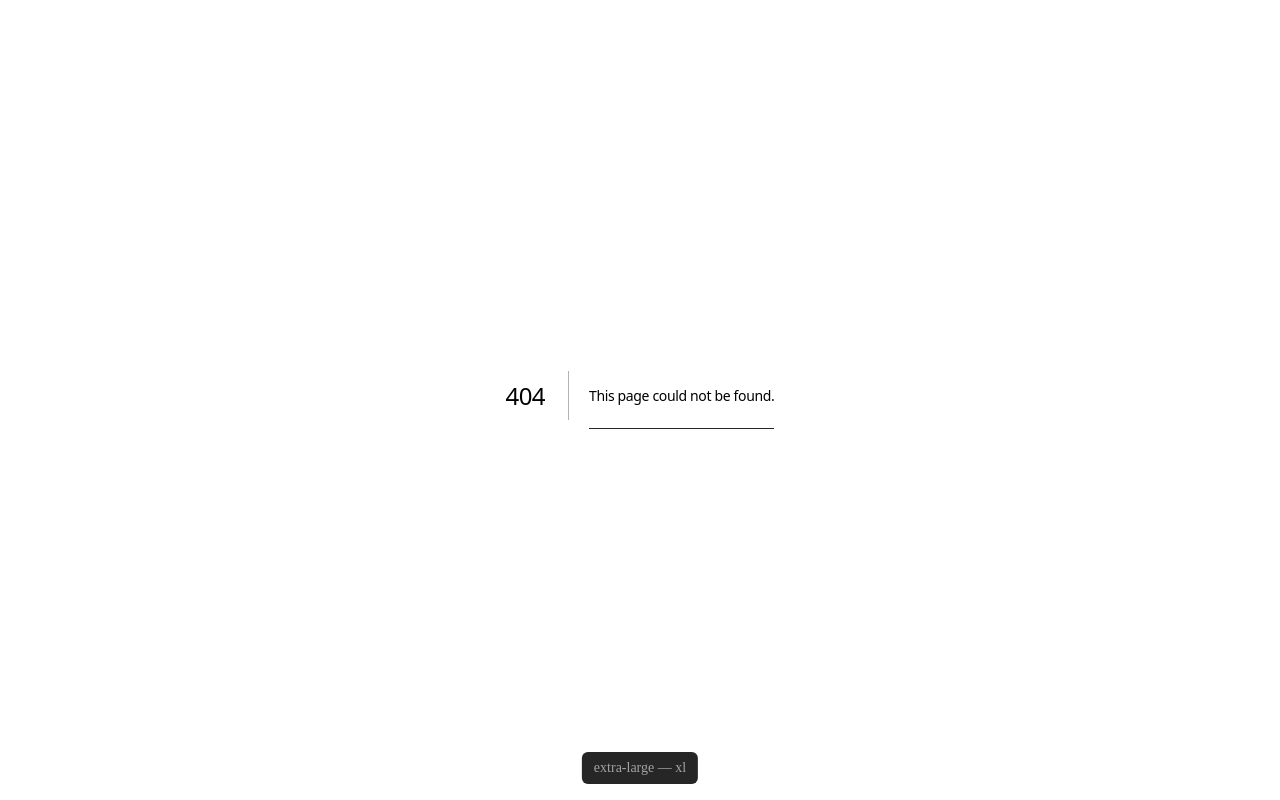
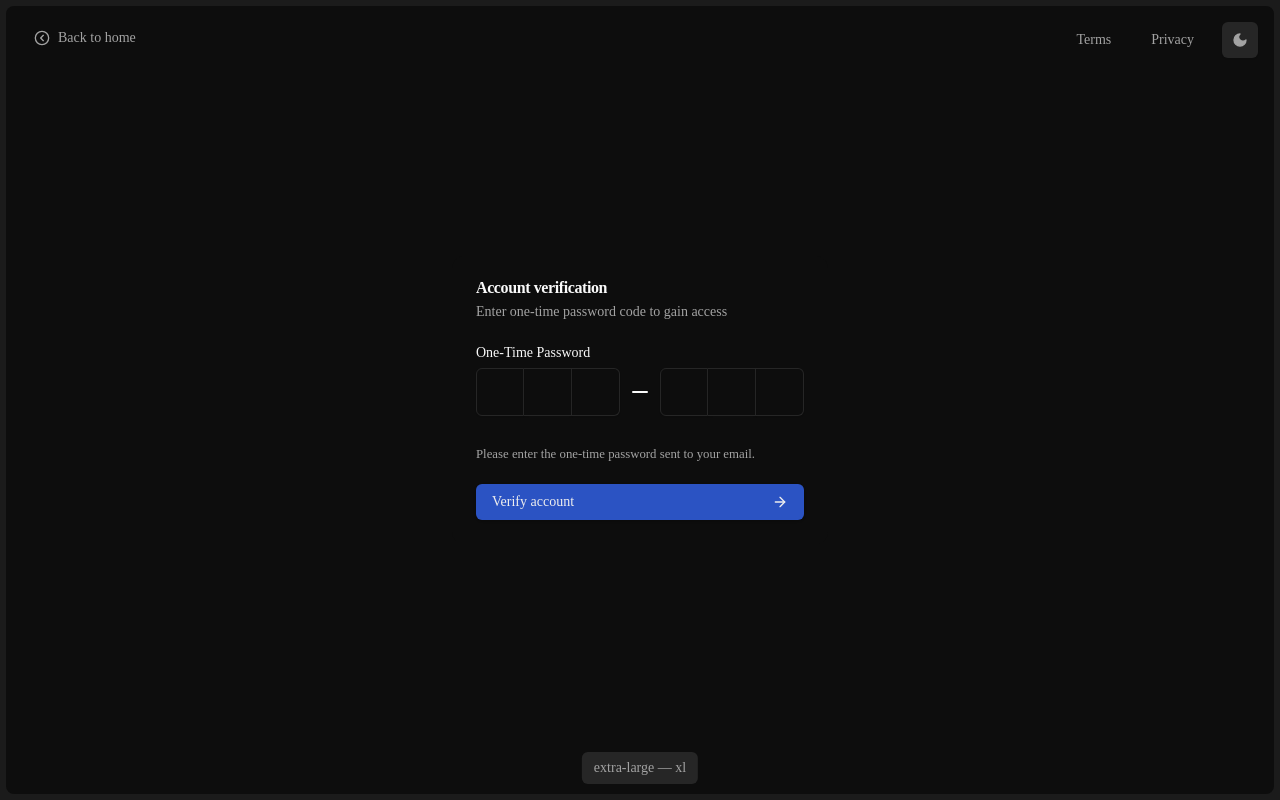
Before and after one commit to unorodeo/authexp_, a Next.js app: page /verify in a window 1280 px wide. Before the commit this address had no page. Built offline with nearby package versions, Linux system fonts and the light colour scheme.

Commit message:
feat: verification token page

```diff
--- /dev/null
+++ b/app/(auth)/verify/page.tsx
@@ -0,0 +1,27 @@
+import {
+  Card,
+  CardContent,
+  CardDescription,
+  CardHeader,
+  CardTitle,
+} from "@/components/ui/card";
+
+import { VerificationTokenForm } from "@/components/forms/auth/verification-token-form";
+
+export default function Verify() {
+  return (
+    <section className="flex flex-col items-center justify-center h-full">
+      <Card className="border-none shadow-none">
+        <CardHeader>
+          <CardTitle>Account verification</CardTitle>
+          <CardDescription>
+            Enter one-time password code to gain access
+          </CardDescription>
+        </CardHeader>
+        <CardContent>
+          <VerificationTokenForm />
+        </CardContent>
+      </Card>
+    </section>
+  );
+}
```
